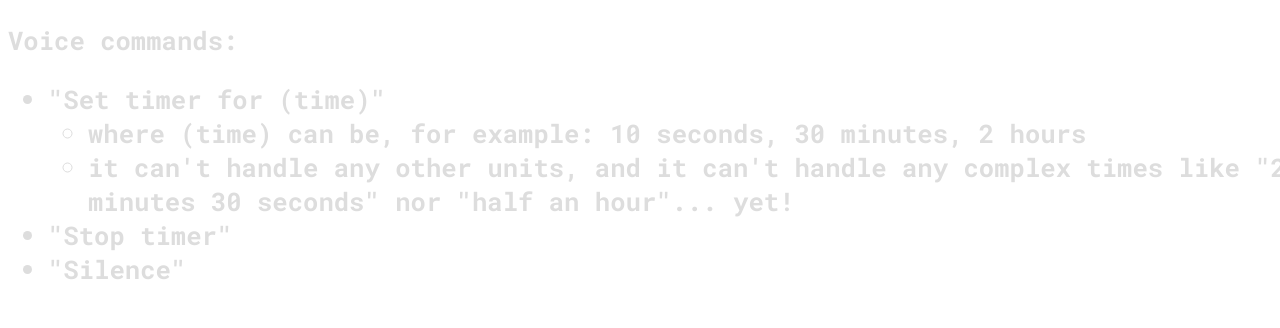
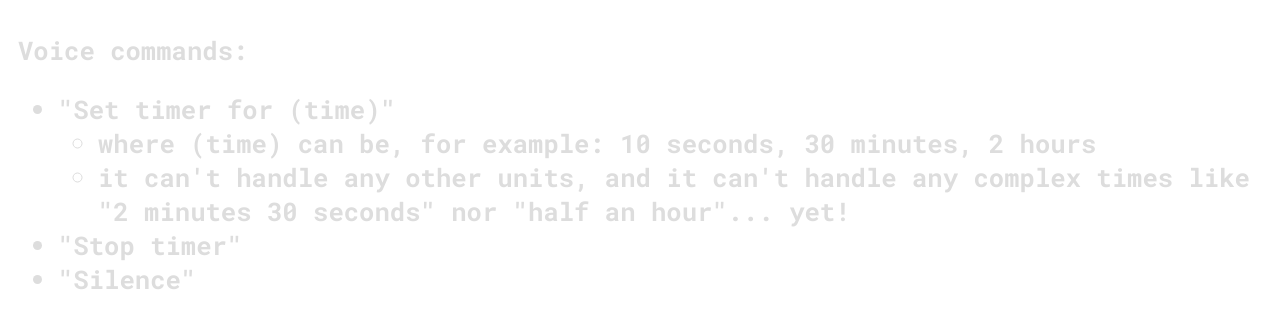
Before and after one commit to nuggit/talk-timer, a website: page public/index.html in a window 1280 px wide. Shown: the part 264-592 px from the top of the page. Drawn offline with nearby package versions, Linux system fonts and the light colour scheme; files that its build step writes are made by us from their sources.

Commit message:
Make it not horizontal scroll

```diff
--- a/style/style.scss
+++ b/style/style.scss
@@ -2,16 +2,13 @@ $inactive-color: #888;
 $active-color: #000;
 $timesup-color: #e00;
 $elusive-text-color: #ddd;
-
-body {
-  width: 100%;
-}
 
 .user-guide {
   font-family: 'Roboto Mono', monospace;
   font-size: 2vw;
   color: $elusive-text-color;
   transition: color 250ms;
+  padding: 10px;
   &:hover {
     color: $inactive-color;
   }
```
